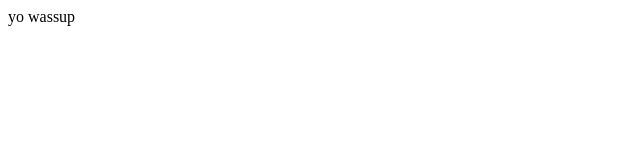
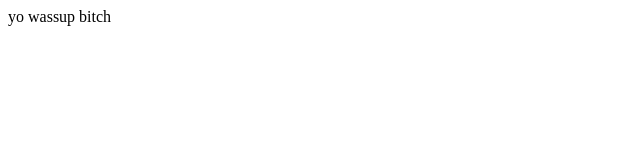
Before and after one commit to AdityaAgrawal-03/student-name-repo, a plain HTML site: page index.html in a window 1280 px wide. Shown: the full height of the page, 0-640 px from the left. Drawn offline with Linux system fonts and the light colour scheme.

Commit message:
inital commit

```diff
--- a/index.html
+++ b/index.html
@@ -6,6 +6,6 @@
   <title>website demo</title>
 </head>
 <body>
-  yo wassup
+  yo wassup bitch
 </body>
 </html>
```
